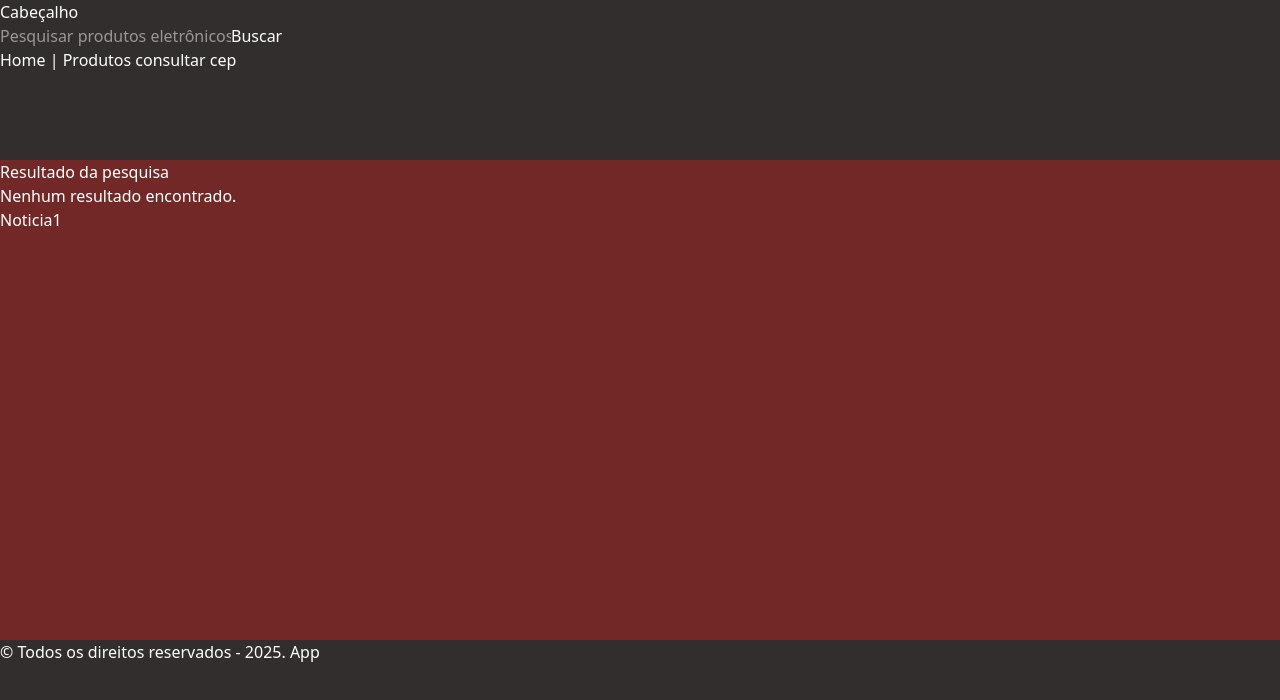
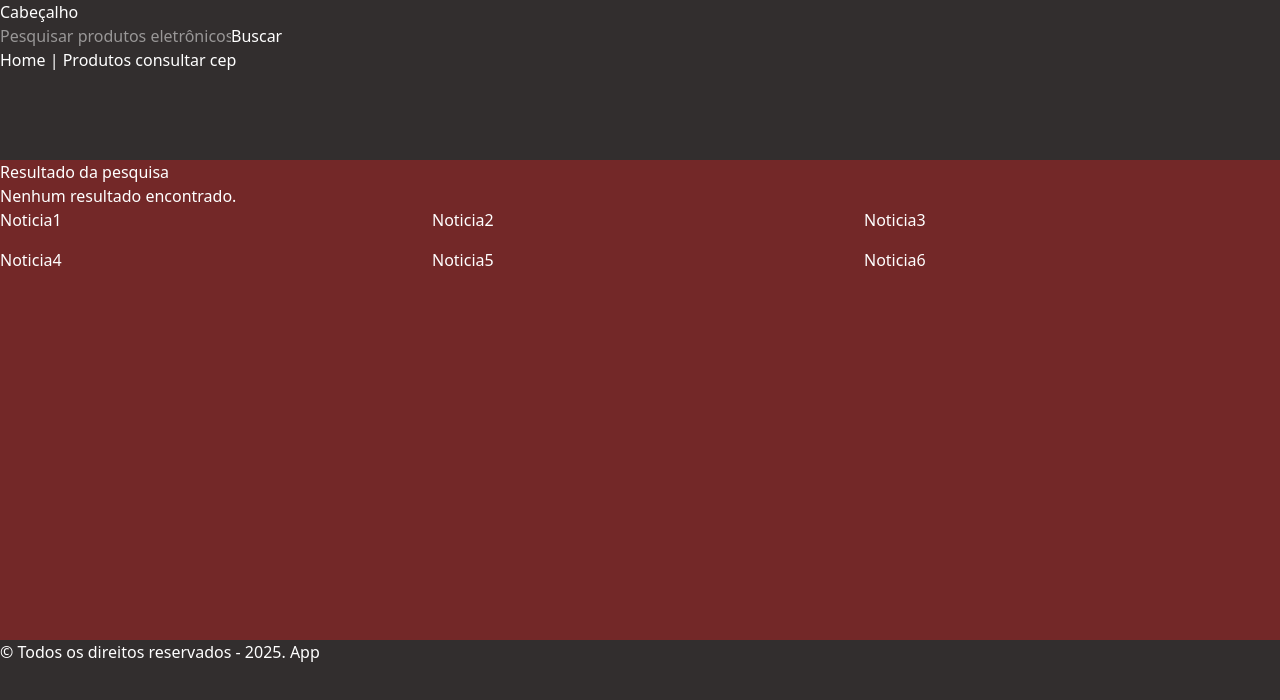
Before and after one commit to 1TDSPF-25/sistema-flow, a React (Vite) app in the folder sistema-flow/: page / in a window 1280 px wide. Shown: the top 700 px of the page. Built offline with nearby package versions, Linux system fonts and the light colour scheme; data requests are answered from the project's data file.

Commit message:
feat: Criando estrutura grid para as Noticías.

```diff
--- a/sistema-flow/src/components/CardNoticia/CardNoticia.tsx
+++ b/sistema-flow/src/components/CardNoticia/CardNoticia.tsx
@@ -1,8 +1,13 @@
 export default function CardNoticia(){
     return(
 
-        <div>
-            <h1>Noticia1</h1>
+        <div className="grid grid-cols-3 gap-4">
+        <div className="">Noticia1</div>
+        <div className="">Noticia2</div>
+        <div className="">Noticia3</div>
+        <div className="">Noticia4</div>
+        <div className="">Noticia5</div>
+        <div className="">Noticia6</div>
         </div>
 
     )
```
